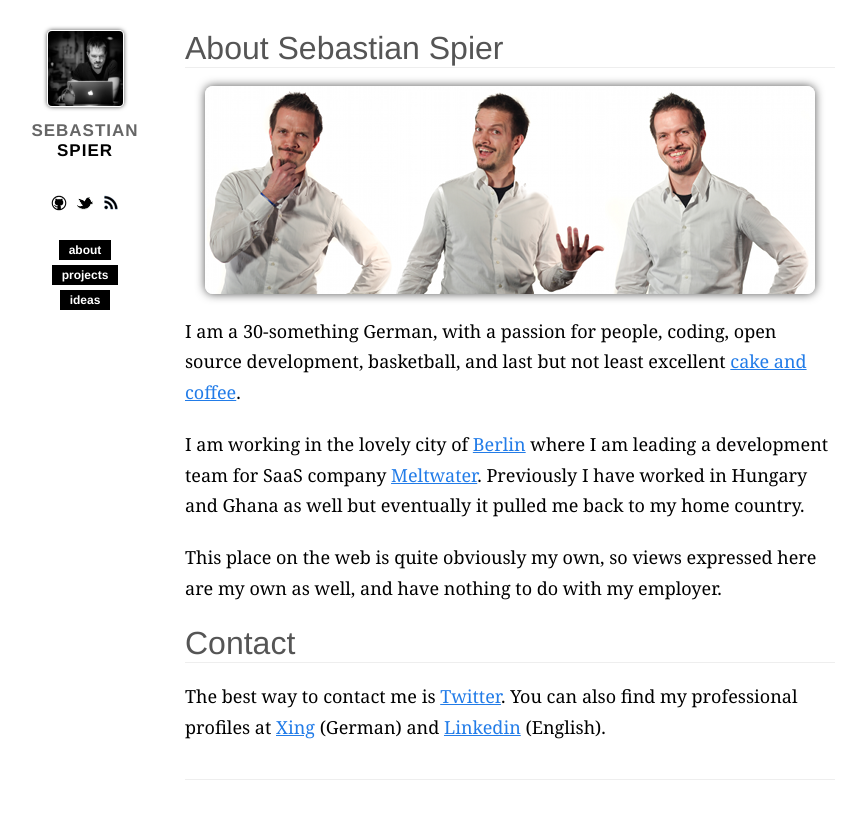
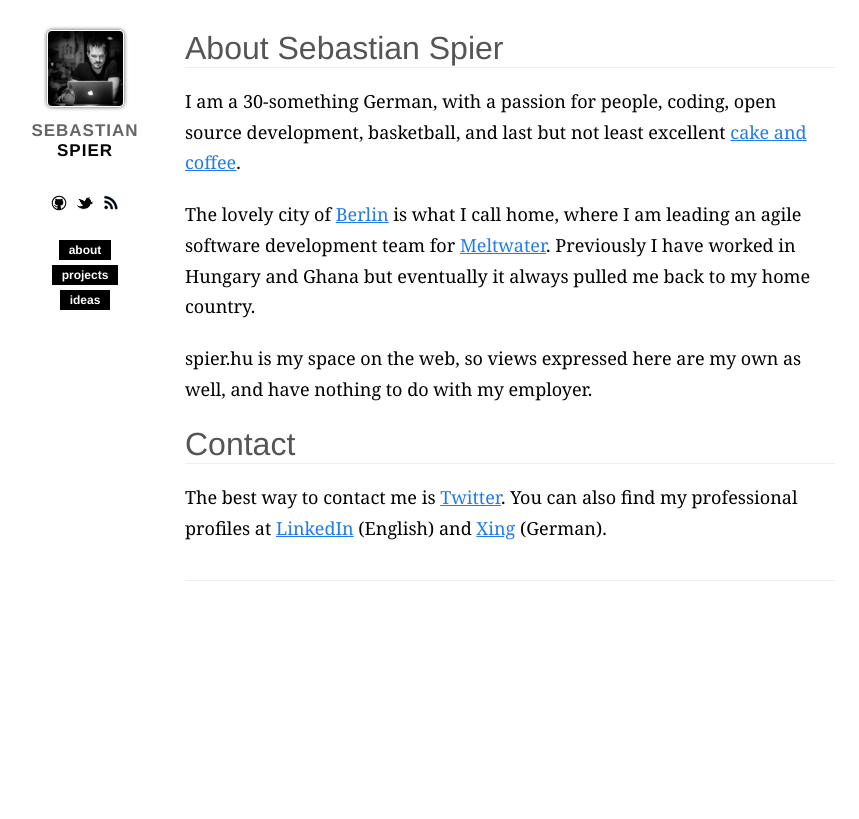
Before and after one commit to spier/spier.github.io, a Jekyll site: the page built from about.md, in a window 1280 px wide. Shown: the top 819 px of the page, without its empty margins (15-874 px from the left). Built offline with Jekyll 4.4.1, drawn with Linux system fonts in a browser that asks for light colours; nearby versions of some CDN libraries; Markdown is read by kramdown in place of the engine named in the settings; a script that is not in the unit is left out.

Commit message:
new version of /about

```diff
--- a/about.md
+++ b/about.md
@@ -3,17 +3,15 @@ layout: static_page
 title: "About Sebastian Spier"
 ---
 
-![Sebastian Spier](/images/sebastian/sebastian_spier_multi.png "Sebastian Spier")
-
 I am a 30-something German, with a passion for people, coding, open source development, basketball, and last but not least excellent [cake and coffee][].
 
-I am working in the lovely city of [Berlin][] where I am leading a development team for SaaS company [Meltwater][meltwater]. Previously I have worked in Hungary and Ghana as well but eventually it pulled me back to my home country.
+The lovely city of [Berlin][] is what I call home, where I am leading an agile software development team for [Meltwater][meltwater]. Previously I have worked in Hungary and Ghana but eventually it always pulled me back to my home country.
 
-This place on the web is quite obviously my own, so views expressed here are my own as well, and have nothing to do with my employer.
+spier.hu is my space on the web, so views expressed here are my own as well, and have nothing to do with my employer.
 
 # Contact
 
-The best way to contact me is [Twitter][]. You can also find my professional profiles at [Xing][] (German) and [Linkedin][] (English).
+The best way to contact me is [Twitter][]. You can also find my professional profiles at [LinkedIn][] (English) and [Xing][] (German).
 
 
 [Twitter]: http://twitter.com/sebastianspier
@@ -23,6 +21,6 @@ The best way to contact me is [Twitter][]. You can also find my professional pro
 [Meltwater Press]: http://www.meltwater.com/products/meltwater-press/
 
 [Xing]: https://www.xing.com/profile/Sebastian_Spier
-[Linkedin]: http://www.linkedin.com/in/sebastianspier
+[LinkedIn]: http://www.linkedin.com/in/sebastianspier
 
 [cake and coffee]: http://www.germany.info/Vertretung/usa/en/04__W__t__G/01/11__Kaffee__Kuchen/11__Kaffee__Kuchen__S.html
```
Also changed, not shown: images/sebastian/sebastian_spier_multi.png (deleted).
